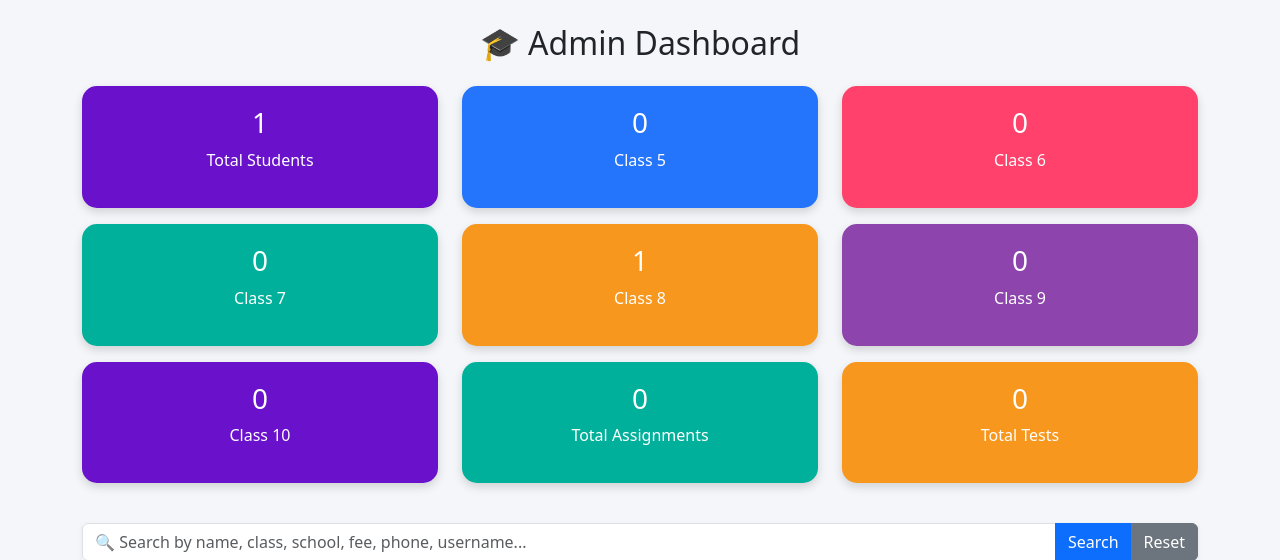
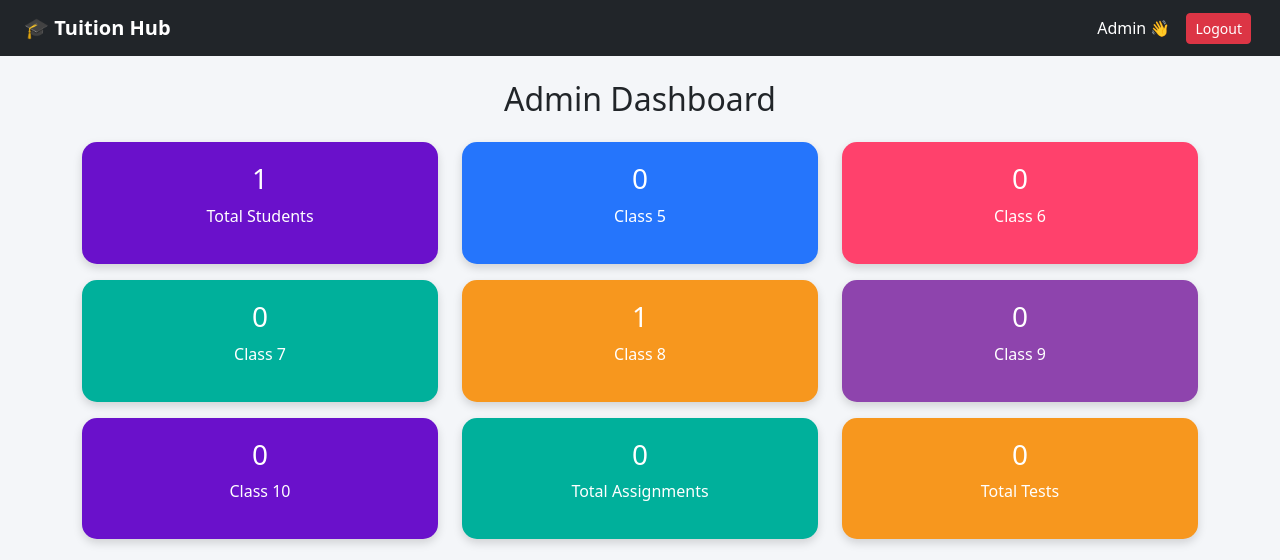
Before and after one commit to ektatechies011-del/tuition-hub, a Flask app: page /admin in a window 1280 px wide. Shown: the top 560 px of the page. Run offline with Flask 3, Linux system fonts and the light colour scheme; a user stored in the database is signed in; data comes from the database, SQL or seed files in the repository; data that the repository does not hold is empty.

Commit message:
add navbar with logout

```diff
--- a/templates/admin.html
+++ b/templates/admin.html
@@ -39,9 +39,20 @@
 
 <body>
 
+<!-- ✅ NAVBAR ADDED -->
+<nav class="navbar navbar-dark bg-dark px-4 py-2">
+    <span class="navbar-brand fw-bold">🎓 Tuition Hub</span>
+
+    <div class="ms-auto d-flex align-items-center">
+        <span class="text-white me-3">Admin 👋</span>
+        <a href="/logout" class="btn btn-danger btn-sm">Logout</a>
+    </div>
+</nav>
+
 <div class="container mt-4">
 
-    <h2 class="text-center mb-4">🎓 Admin Dashboard</h2>
+    <!-- 🔥 Heading -->
+    <h2 class="text-center mb-4">Admin Dashboard</h2>
 
     <!-- STATS CARDS -->
     <div class="row mb-4">
@@ -163,12 +174,8 @@
                             <td>{{ row[6] }}</td>
                             <td>{{ row[7] }}</td>
                             <td>
-                                <a href="/edit/{{ row[0] }}" class="btn btn-warning btn-sm">
-                                    Edit
-                                </a>
-                                <a href="/delete/{{ row[0] }}" class="btn btn-danger btn-sm">
-                                    Delete
-                                </a>
+                                <a href="/edit/{{ row[0] }}" class="btn btn-warning btn-sm">Edit</a>
+                                <a href="/delete/{{ row[0] }}" class="btn btn-danger btn-sm">Delete</a>
                             </td>
                         </tr>
                         {% endfor %}
```
